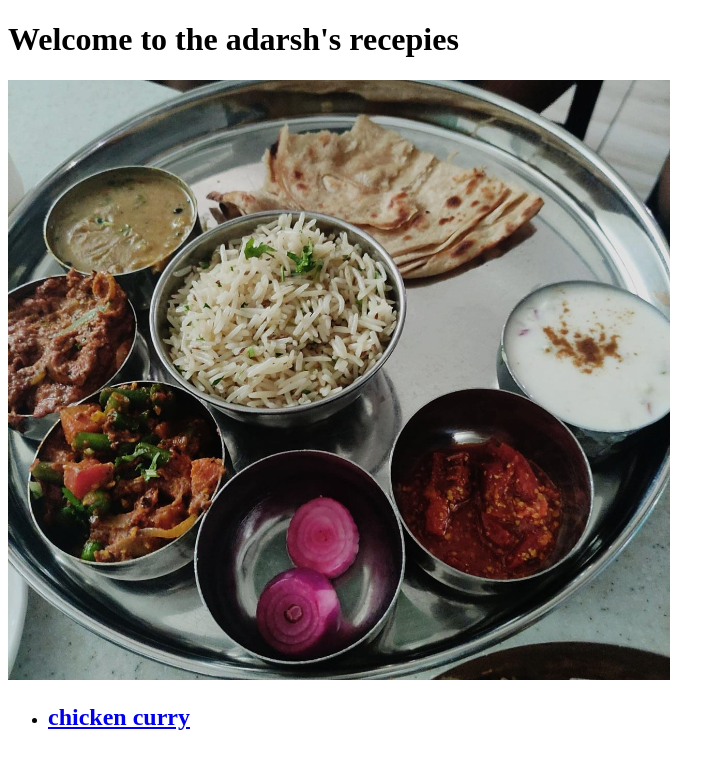
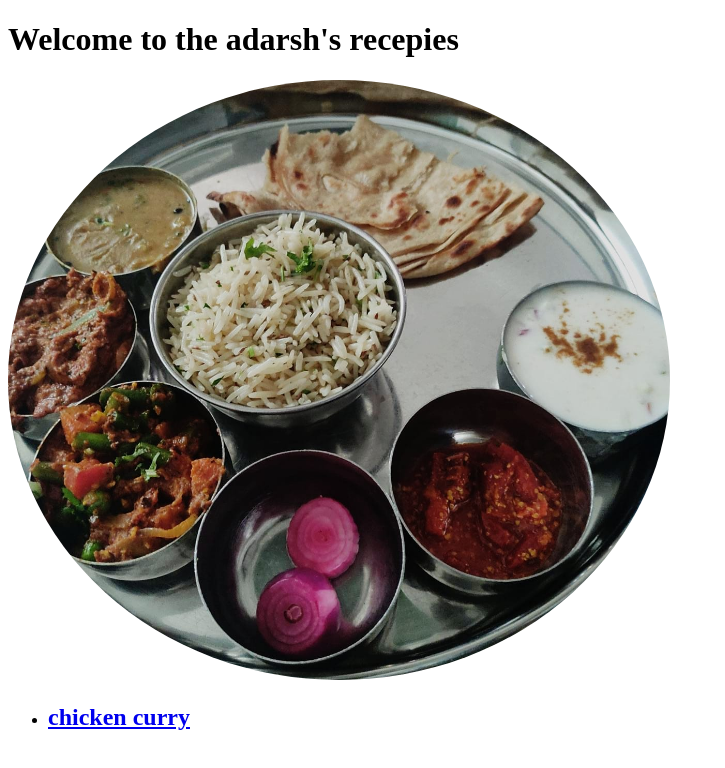
Before and after one commit to adarshsrivastav375/odin-recipes, a plain HTML site: page index.html in a window 1280 px wide. Shown: the whole page, without its empty margins (0-725 px from the left). Drawn offline with Linux system fonts and the light colour scheme.

Commit message:
images rounded

```diff
--- a/index.html
+++ b/index.html
@@ -9,7 +9,7 @@
 </head>
 <body>
     <h1>Welcome to the adarsh's recepies</h1>
-    <img src="images/WhatsApp Image 2021-12-15 at 10.09.33 PM.jpeg" alt="food image" style="height: 600px;height: 600px;">
+    <img src="images/WhatsApp Image 2021-12-15 at 10.09.33 PM.jpeg" alt="food image" style="height: 600px;height: 600px; border-radius: 50%;">
   <ul>
       <li><h2><a href="./recipes/chicken.html"> chicken curry </a></h2></li>
   </ul>
```
Also changed, not shown: recipes/chicken.html (+1 -1 lines).
